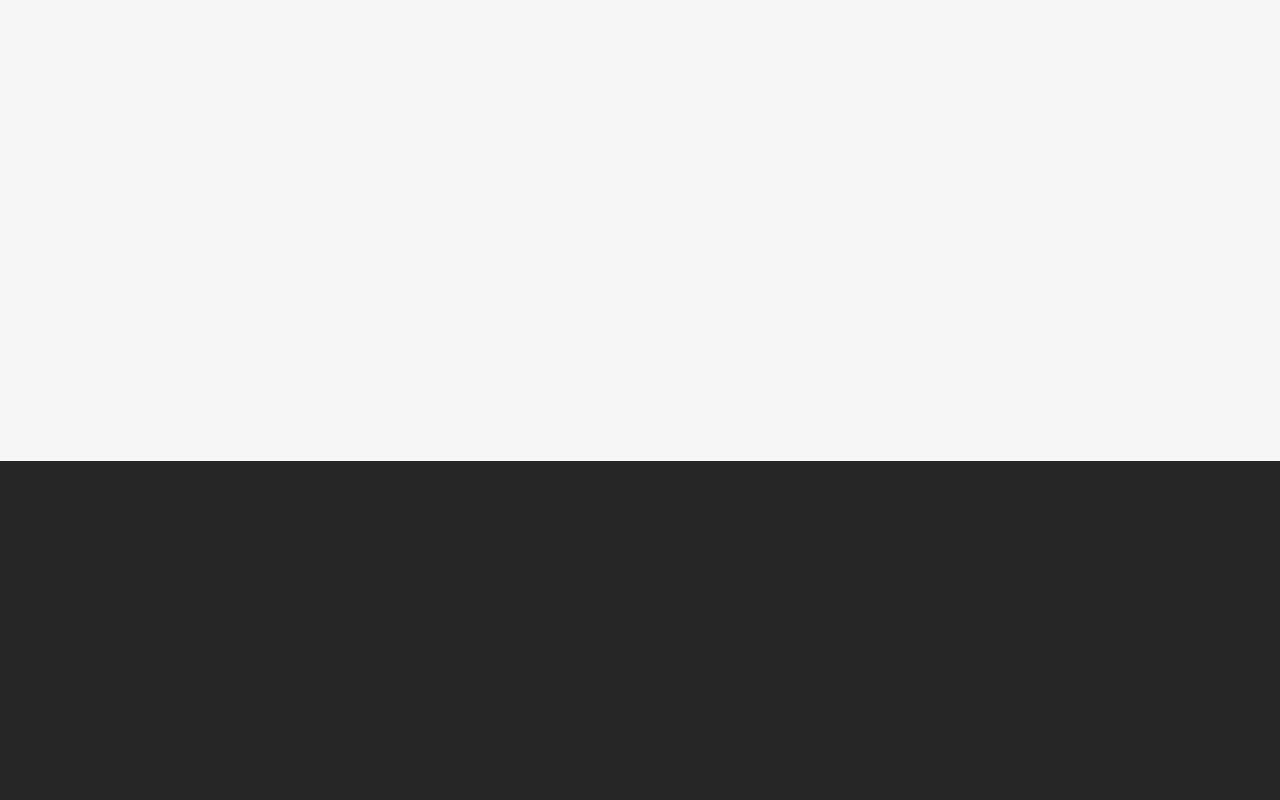
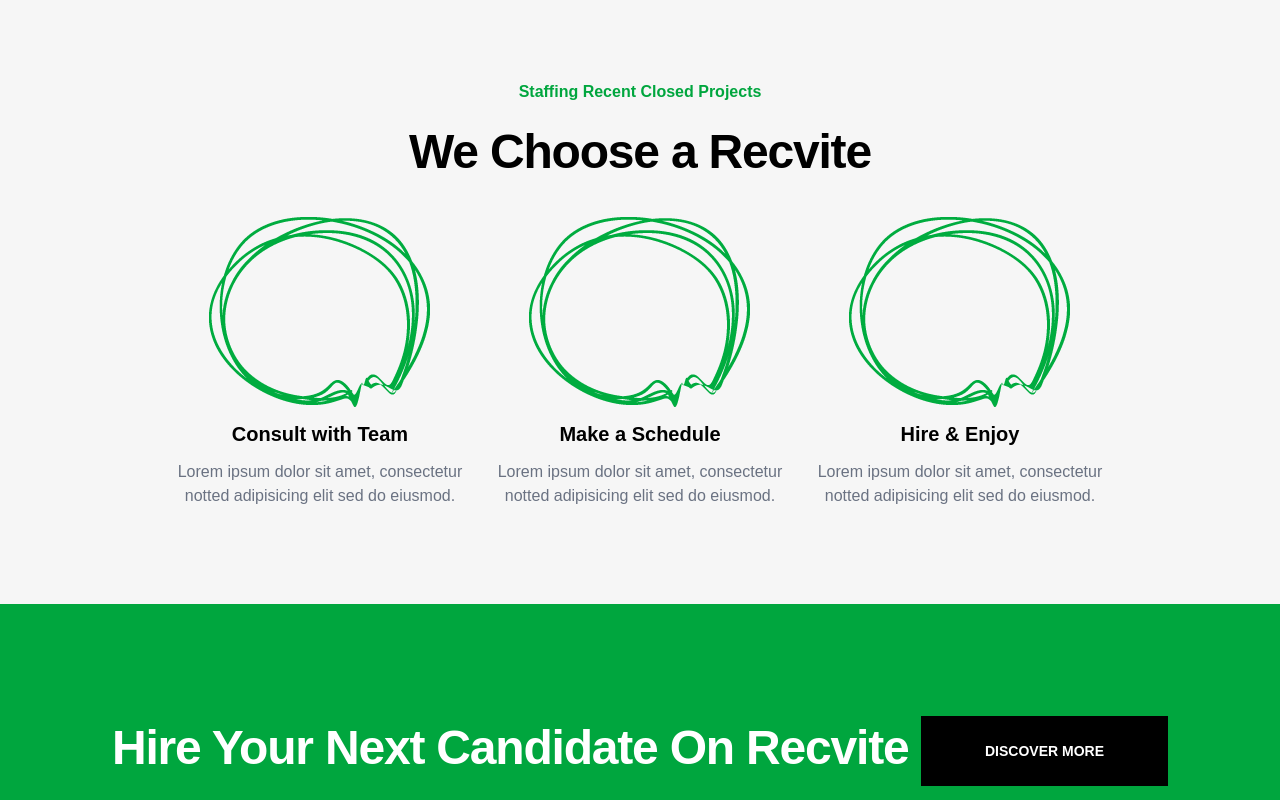
Before and after one commit to rosennabs/workvite, a Next.js app in the folder frontend/: page / in a window 1280 px wide. Shown: the part 4780-5580 px from the top of the page. Before the commit the page ends 5289 px from the top, so only its background shows below. Built offline with nearby package versions, Linux system fonts and the light colour scheme.

Commit message:
Implement Render projects

```diff
--- a/frontend/src/app/page.tsx
+++ b/frontend/src/app/page.tsx
@@ -7,8 +7,8 @@ import RenderResourceCards from "@/components/RenderResourceCards";
 import RenderAbout from "@/components/RenderAbout";
 import RenderHRServices from "@/components/RenderHRServices";
 import RenderKPI from "@/components/RenderKPI";
-import RenderProjects from "@/components/RenderProjects";
-import { FaArrowLeft, FaArrowRight } from "react-icons/fa6";
+import RenderProjectSection from "@/components/RenderProjectSection";
+
 
 
 
@@ -50,21 +50,9 @@ export default function Home() {
 
       <RenderKPI />
 
-      <div className="bg-[#f6f6f6] text-black w-full min-h-[1000px]">
-        <div className="flex mt-56 mx-24 justify-between w-3/4">
-        <div>
-          <p className="text-green-600 font-bold mb-4">Staffing Recent Closed Projects</p>
-          <h2 className="text-5xl font-bold leading-16 tracking-tight mb-8">Latest From Our Project</h2>
-        </div>
+      <RenderProjectSection/>
 
-        <div>
-            <button className="bg-white p-6 mr-2 rounded-full text-xl"><FaArrowLeft /></button>
-            <button className="bg-white p-6 rounded-full text-xl"><FaArrowRight /></button>
-          </div>
-        </div>
 
-        <RenderProjects/>
-      </div>
 
     </div>
 
--- /dev/null
+++ b/frontend/src/components/RenderProjectSection.tsx
@@ -0,0 +1,53 @@
+import RenderProjects from "./RenderProjects"
+import { FaArrowLeft, FaArrowRight } from "react-icons/fa6";
+
+
+export default function RenderProjectSection() {
+  return(
+    <div className="bg-[#f6f6f6] text-black w-full">
+      <div className="flex mt-56 mx-24 justify-between w-3/4">
+        <div>
+          <p className="text-green-600 font-bold mb-4">Staffing Recent Closed Projects</p>
+          <h2 className="text-5xl font-bold leading-16 tracking-tight mb-8">Latest From Our Project</h2>
+        </div>
+
+        <div>
+          <button className="bg-white p-6 mr-2 rounded-full text-xl"><FaArrowLeft /></button>
+          <button className="bg-white p-6 rounded-full text-xl"><FaArrowRight /></button>
+        </div>
+      </div>
+
+      <RenderProjects />
+
+      <div className="flex flex-col items-center mt-24">
+        <p className="text-green-600 font-bold mb-4">Staffing Recent Closed Projects</p>
+        <h2 className="text-5xl font-bold leading-16 tracking-tight mb-8">We Choose a Recvite</h2>
+
+        <div className="grid grid-cols-3 w-3/4">
+          <div className="flex flex-col items-center text-center space-y-3">
+            <img className="w-[222px] h-[192px]" src="/shape-4.png" alt="A round shape" />
+            <h4 className="text-xl font-bold">Consult with Team</h4>
+            <p className="text-gray-500">Lorem ipsum dolor sit amet, consectetur notted adipisicing elit sed do eiusmod.</p>
+          </div>
+          <div className="flex flex-col items-center text-center space-y-3">
+            <img className="w-[222px] h-[192px]" src="/shape-4.png" alt="A round shape" />
+            <h4 className="text-xl font-bold">Make a Schedule</h4>
+            <p className="text-gray-500">Lorem ipsum dolor sit amet, consectetur notted adipisicing elit sed do eiusmod.</p>
+          </div>
+          <div className="flex flex-col items-center text-center space-y-3">
+            <img className="w-[222px] h-[192px]" src="/shape-4.png" alt="A round shape" />
+            <h4 className="text-xl font-bold">Hire & Enjoy</h4>
+            <p className="text-gray-500">Lorem ipsum dolor sit amet, consectetur notted adipisicing elit sed do eiusmod.</p>
+          </div>
+        </div>
+      </div>
+
+      <div className="flex justify-between bg-green-600 w-full p-28 text-white mt-24">
+        <h2 className="text-5xl font-bold leading-16 tracking-tight mb-8">Hire Your Next Candidate On Recvite</h2>
+        <button className="px-16 h-[70px] text-sm font-bold bg-black">
+          DISCOVER MORE
+        </button>
+      </div>
+    </div>
+  )
+}
```
